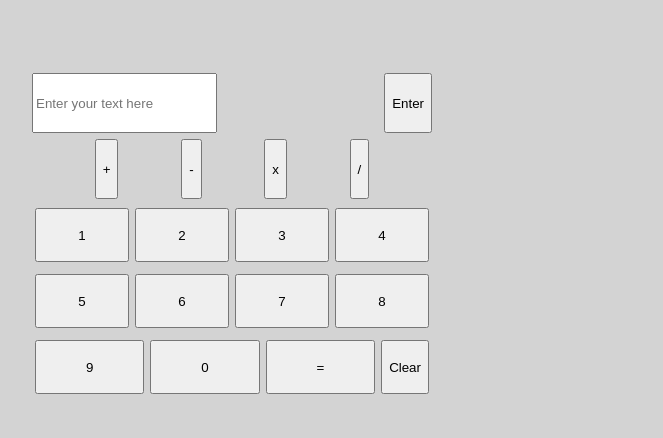
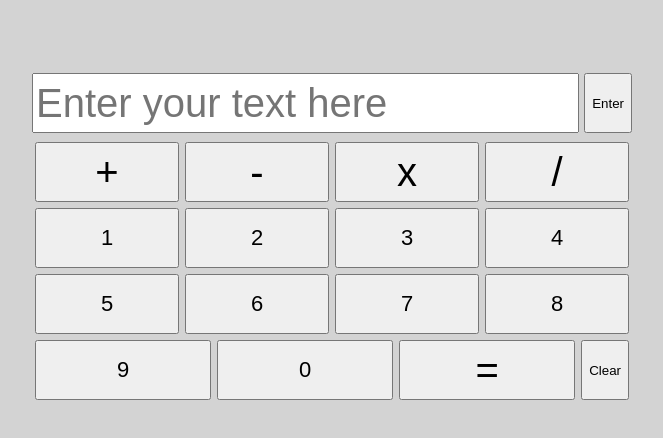
Before and after one commit to Rhumph/Calculator-TOP-Project, a plain HTML site: page index.html in a window 1280 px wide. Shown: the whole page, without its empty margins (9-672 px from the left). Drawn offline with Linux system fonts and the light colour scheme.

Commit message:
Created basic calculator functionality

```diff
--- a/index.html
+++ b/index.html
@@ -24,9 +24,9 @@
 
             <div id="row2" class="calc-ui-row">
                 <button onclick="add(numbers)" id="add" class="operator-btn">+</button>
-                <button onclick="subtract()" id="subtract">-</button>
-                <button onclick="multiply()" id="multiply">x</button>
-                <button onclick="divide()" id="divide">/</button>
+                <button onclick="subtract()" id="subtract" class="operator-btn">-</button>
+                <button onclick="multiply()" id="multiply" class="operator-btn">x</button>
+                <button onclick="divide()" id="divide" class="operator-btn">/</button>
             </div>
 
             <div id="row3" class="calc-ui-row">
@@ -47,7 +47,7 @@
             <div id="row5" class="calc-ui-row">
                 <button class="calc-ui-button">9</button>
                 <button class="calc-ui-button">0</button>
-                <button class="calc-ui-button">=</button>
+                <button class="operator-btn">=</button>
                 <button onclick="clear()" id="clearBtn">Clear</button>
         </div>
 
--- a/script.js
+++ b/script.js
@@ -69,4 +69,12 @@ function clear(){
     numbers.value = "";
 }
 
-// console.log(add(numbers));
+const numberBtn = document.querySelectorAll(".calc-ui-button");
+const calcScreen = document.querySelector("#userInput");
+
+numberBtn.forEach(btn => {
+    btn.addEventListener("click", () => {
+        const btnNumber = btn.textContent;
+        calcScreen.value = [calcScreen.value + btnNumber];
+    })
+});
--- a/styles.css
+++ b/styles.css
@@ -14,12 +14,15 @@ body {
 .calc-ui{
     display: flex;
     flex-direction: column;
-    width: 400px;
+    width: 600px;
+    height: 800px;
     padding: 20px;
+    /* justify-content: space-evenly; */
 }
 
 .calc-ui-row {
     width:100%;
+    height: 100%;
     display: flex;
     margin: 3px;
     justify-content: space-evenly;
@@ -28,7 +31,9 @@ body {
 
 .calc-ui-button {
     width: 100%;
+    height: 100%;
     margin: 3px;
+    font-size: 22px;
 }
 
 #row1 {
@@ -38,8 +43,18 @@ body {
 
 #clearBtn {
     margin: 3px;
+    height: 100%;
 }
 
-.clearBtn {
+.operator-btn {
     width: 100%;
+    margin: 3px;
+    font-size: 40px;
+    height: 100%;
 }
+
+#userInput {
+    width: 100%;
+    margin-right: 5px;
+    font-size: 40px;
+}
```
